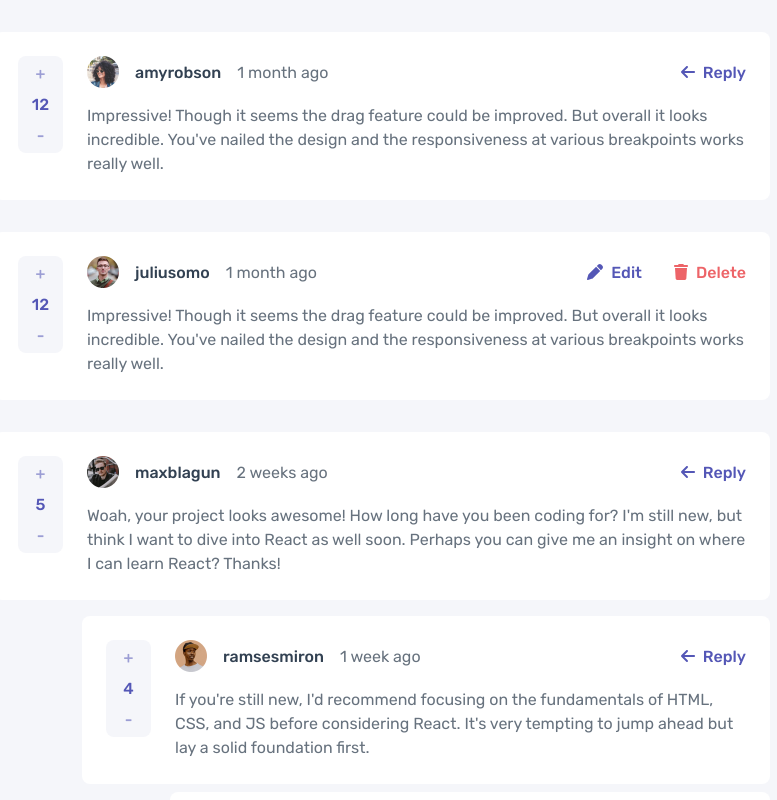
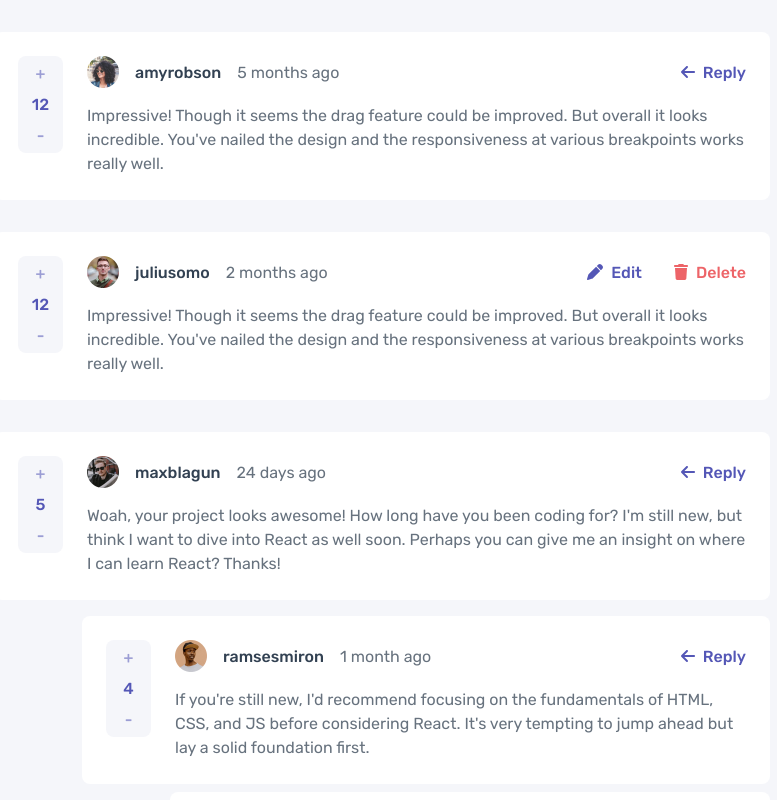
Before and after one commit to Dunkelhaiser/Interactive-Comment-Section, a React (Vite) app: page / in a window 1280 px wide. Shown: the top 800 px of the page, without its empty margins (258-1035 px from the left). Built offline with nearby package versions, Linux system fonts and the light colour scheme.

Commit message:
Implemented dynamic time

```diff
--- a/src/Types/Comment.ts
+++ b/src/Types/Comment.ts
@@ -1,7 +1,7 @@
 export default interface CommentType {
     id: string;
     content: string;
-    createdAt: string;
+    createdAt: Date;
     score: number;
     user: {
         image: {
--- a/src/components/Comment/Comment.tsx
+++ b/src/components/Comment/Comment.tsx
@@ -14,7 +14,7 @@ interface Props {
     id: string;
     avatar: string;
     name: string;
-    date: string;
+    date: Date;
     count: number;
     text: string;
     replies: CommentType[];
@@ -32,11 +32,10 @@ const Comment: React.FC<Props> = ({ avatar, name, date, count, text, id, replies
     const { isShowing, showModal, hideModal } = useModal();
     // eslint-disable-next-line @typescript-eslint/no-non-null-assertion
     const [repliesList, setRepliesList] = useState<CommentType[]>(replies);
-
     const deleteComment = () => {
         removeComment(id);
     };
-
+    console.log(date);
     const updateComment = () => {
         editComment(id, editingComment);
         setIsEditing(false);
@@ -62,6 +61,30 @@ const Comment: React.FC<Props> = ({ avatar, name, date, count, text, id, replies
             return comment;
         });
         setRepliesList(updatedComments);
+    };
+
+    const getTimeSince = (createdAt: Date) => {
+        const now = new Date();
+        const elapsed = now.getTime() - createdAt.getTime();
+
+        const units = [
+            { unit: "second", factor: 1000 },
+            { unit: "minute", factor: 60 * 1000 },
+            { unit: "hour", factor: 60 * 60 * 1000 },
+            { unit: "day", factor: 24 * 60 * 60 * 1000 },
+            { unit: "month", factor: 30 * 24 * 60 * 60 * 1000 },
+            { unit: "year", factor: 365 * 24 * 60 * 60 * 1000 },
+        ];
+
+        for (let i = units.length - 1; i >= 0; i--) {
+            const { unit, factor } = units[i];
+            if (elapsed >= factor) {
+                const value = Math.floor(elapsed / factor);
+                return `${value} ${unit}${value !== 1 ? "s" : ""} ago`;
+            }
+        }
+
+        return "Now";
     };
 
     return (
@@ -141,7 +164,7 @@ const Comment: React.FC<Props> = ({ avatar, name, date, count, text, id, replies
                         <div className={CommentStyles.info}>
                             <img src={avatar} alt="avatar" className={CommentStyles.avatar} />
                             <span className={CommentStyles.name}>{name}</span>
-                            <span className={CommentStyles.date}>{date}</span>
+                            <span className={CommentStyles.date}>{getTimeSince(new Date(date))}</span>
                         </div>
                         <div className={CommentStyles.buttons}>
                             {user?.name === name ? (
--- a/src/components/CommentInput/CommentInput.tsx
+++ b/src/components/CommentInput/CommentInput.tsx
@@ -21,7 +21,7 @@ const CommentInput: React.FC<Props> = ({ onCommentSubmit, type = "Send" }) => {
             content: text,
             // eslint-disable-next-line @typescript-eslint/no-non-null-assertion
             user: { username: user!.name, image: { webp: user!.avatar } },
-            createdAt: "Now",
+            createdAt: new Date(),
             score: 0,
             replies: [],
         };
--- a/src/data.json
+++ b/src/data.json
@@ -10,7 +10,7 @@
         {
             "id": "1",
             "content": "Impressive! Though it seems the drag feature could be improved. But overall it looks incredible. You've nailed the design and the responsiveness at various breakpoints works really well.",
-            "createdAt": "1 month ago",
+            "createdAt": "2022-09-05T17:41:32.935Z",
             "score": 12,
             "user": {
                 "image": {
@@ -24,7 +24,7 @@
         {
             "id": "7",
             "content": "Impressive! Though it seems the drag feature could be improved. But overall it looks incredible. You've nailed the design and the responsiveness at various breakpoints works really well.",
-            "createdAt": "1 month ago",
+            "createdAt": "2023-01-01T17:41:32.935Z",
             "score": 12,
             "user": {
                 "image": {
@@ -38,7 +38,7 @@
         {
             "id": "2",
             "content": "Woah, your project looks awesome! How long have you been coding for? I'm still new, but think I want to dive into React as well soon. Perhaps you can give me an insight on where I can learn React? Thanks!",
-            "createdAt": "2 weeks ago",
+            "createdAt": "2023-02-07T17:41:32.935Z",
             "score": 5,
             "user": {
                 "image": {
@@ -51,7 +51,7 @@
                 {
                     "id": "3",
                     "content": "If you're still new, I'd recommend focusing on the fundamentals of HTML, CSS, and JS before considering React. It's very tempting to jump ahead but lay a solid foundation first.",
-                    "createdAt": "1 week ago",
+                    "createdAt": "2023-01-25T17:41:32.935Z",
                     "score": 4,
                     "user": {
                         "image": {
@@ -64,7 +64,7 @@
                         {
                             "id": "4",
                             "content": "I couldn't agree more with this. Everything moves so fast and it always seems like everyone knows the newest library/framework. But the fundamentals are what stay constant.",
-                            "createdAt": "2 days ago",
+                            "createdAt": "2023-01-25T17:41:32.935Z",
                             "score": 2,
                             "user": {
                                 "image": {
@@ -80,7 +80,7 @@
                 {
                     "id": "4",
                     "content": "I couldn't agree more with this. Everything moves so fast and it always seems like everyone knows the newest library/framework. But the fundamentals are what stay constant.",
-                    "createdAt": "2 days ago",
+                    "createdAt": "2023-01-05T17:41:32.935Z",
                     "score": 2,
                     "user": {
                         "image": {
```
